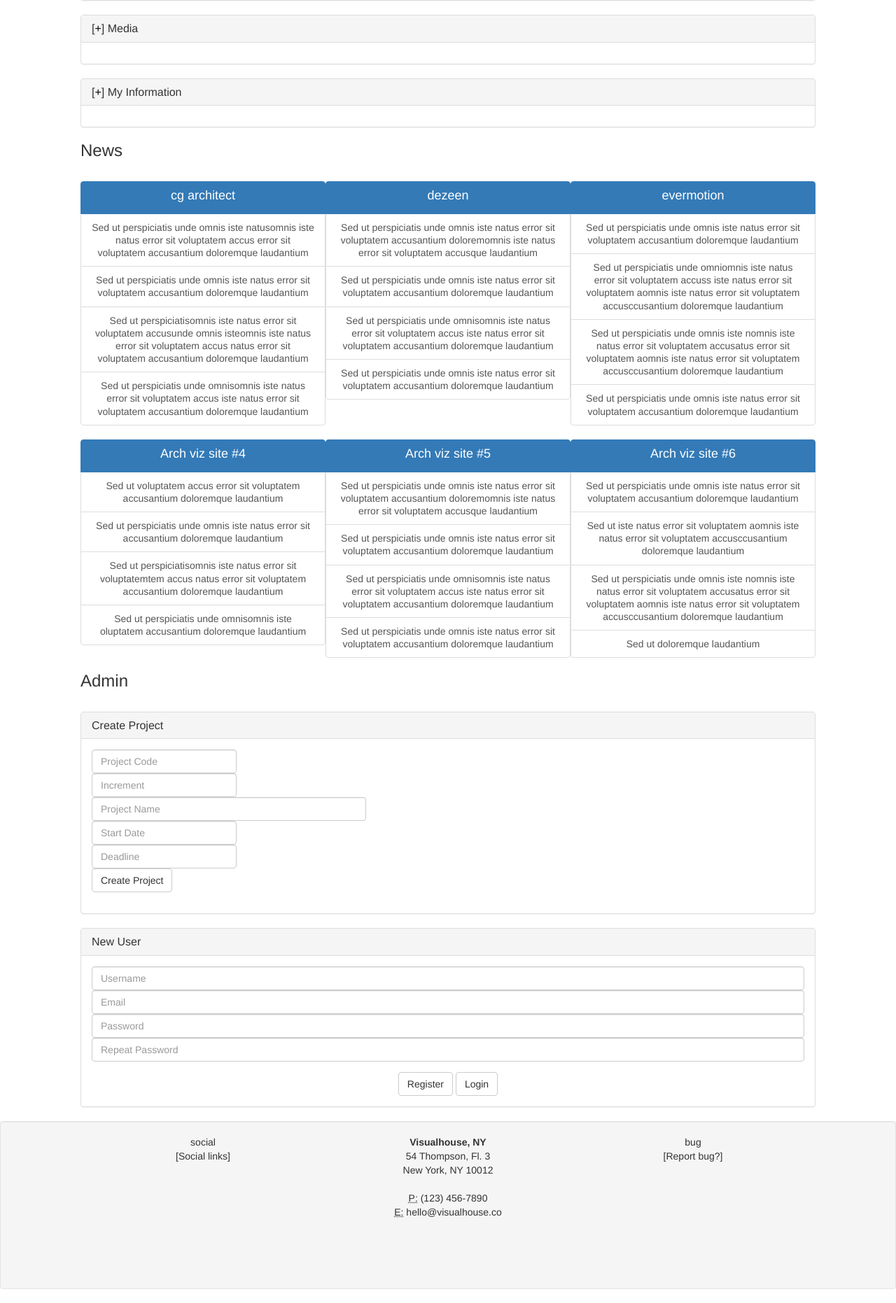
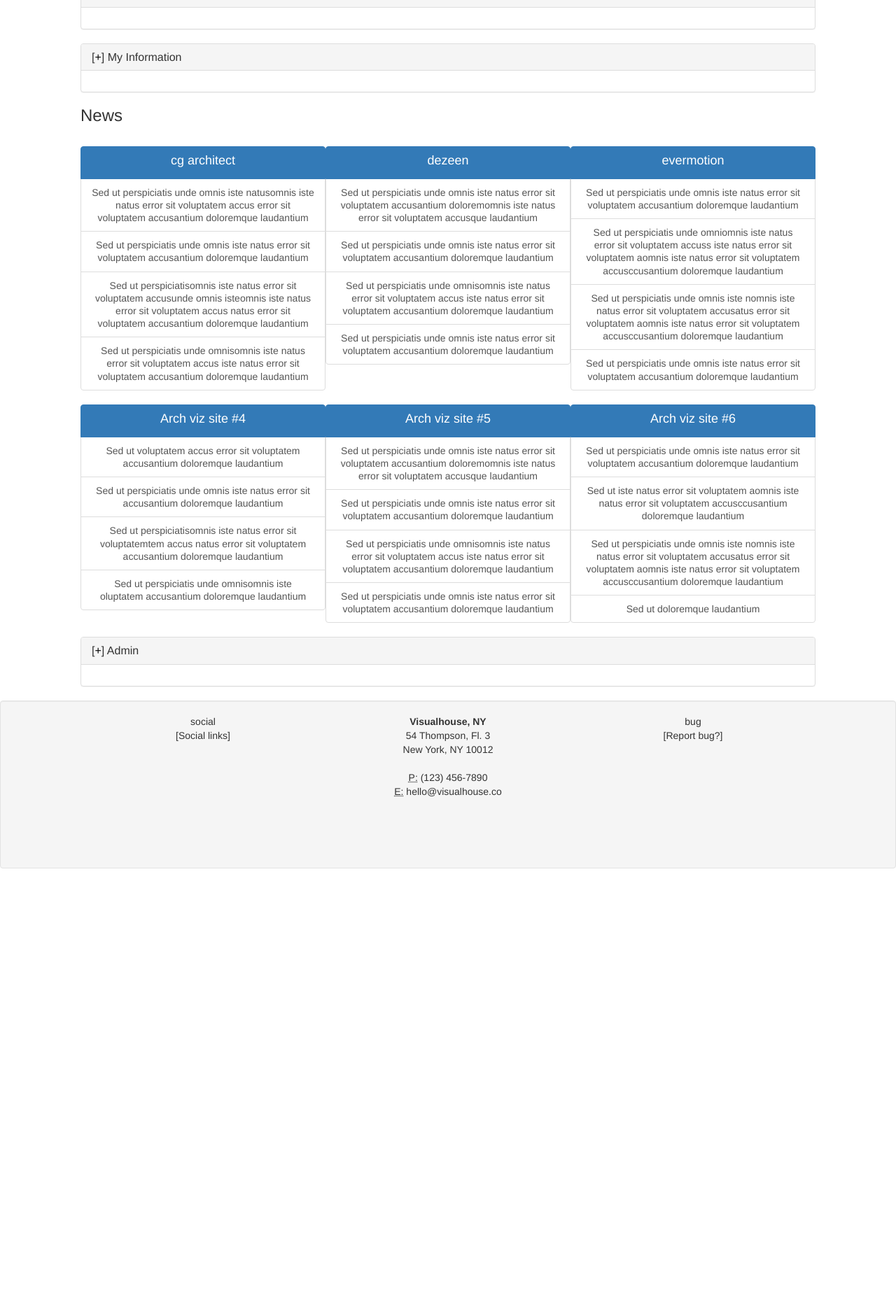
Before and after one commit to najar1412/dev-dash, a Django app: page /home/ in a window 1280 px wide. Shown: the part 630-2492 px from the top of the page at 70% size. After the commit the page ends 1871 px from the top, so only its background shows below. Run offline with Django 3.2, Linux system fonts and the light colour scheme; a user stored in the database is signed in; parts of the project's set-up code (start-up, migrations or seed data) failed here and were passed over; some libraries are stand-ins or nearby versions.

Commit message:
google charts

```diff
--- a/vhn/login/templates/base.html
+++ b/vhn/login/templates/base.html
@@ -17,6 +17,7 @@
                 google.charts.load('current', {'packages':['timeline']});
                 google.charts.setOnLoadCallback(drawChart);
                 function drawChart() {
+                var height = ({{ project_count|safe }} + 1) * 44
                 var container = document.getElementById('timeline');
                 var chart = new google.visualization.Timeline(container);
                 var dataTable = google.visualization.arrayToDataTable([
@@ -29,6 +30,7 @@
                     timeline: { showRowLabels: false },
                     avoidOverlappingGridLines: false,
                     forceIFrame: false,
+                    height: height,
                 };
 
                 chart.draw(dataTable, options);
@@ -68,6 +70,7 @@
 
     </head>
     <body>
+
 
         <div class="blended_grid">
             <div class="infobar">
--- a/vhn/login/templates/home.html
+++ b/vhn/login/templates/home.html
@@ -2,8 +2,6 @@
 {% load staticfiles %}
 
 {% block content %}
-
-
 
 <div class="panel panel-default">
     <div class="panel-heading">
@@ -80,10 +78,6 @@
 
 
 
-
-
-
-
 <div class="panel panel-default">
     <div class="panel-heading">
         <h3 class="panel-title">
@@ -94,9 +88,7 @@
     <div class="panel-body">
         <div id="exp1468505666" style="padding: 3px;">
 
-            <div class="panel-body" style="height:100%">
-                <div id="timeline" style="height:220px"></div>
-            </div>
+                <div id="timeline"></div>
         </div>
 
     </div>
@@ -152,7 +144,6 @@
             <small><b>Dental Provider: </b></small>&emsp;{{ loggedin_user_info.8 }}<br>
             <small><b>Dental Plan: </b></small>&emsp;{{ loggedin_user_info.9 }}<br>
             <br>
-            <a href="" class="btn btn-default">Edit</a>
         </div>
 
         <!-- Make Box init hidden -->
@@ -287,11 +278,27 @@
     </div>
 </div>
 
-<br>
-<h3>Admin</h3>
-<br>
+
+
+
+
+
+
 
 <div class="userbanner">
+
+<div class="panel panel-default">
+    <div class="panel-heading">
+        <h3 class="panel-title">
+            [<a title="show/hide" id="exp1468505670_link" href="javascript: void(0);" onclick="toggle(this, 'exp1468505670');"  style="text-decoration: none; color: #000000; ">−</a>]
+              Admin
+        </h3>
+    </div>
+    <div class="panel-body">
+        <div id="exp1468505670" style="padding: 3px;">
+
+
+
             <div class="panel panel-default">
 
                 <div class="panel-heading">
@@ -318,10 +325,6 @@
                     </form>
                 </div>
             </div>
-</div>
-
-
-<div class="userbanner">
 
             <div class="panel panel-default">
 
@@ -352,6 +355,17 @@
             </form>
         </div>
         </div>
+
+
+
         </div>
 
+                    <!-- Make Box init hidden -->
+                    <script language="javascript">toggle(getObject('exp1468505670_link'), 'exp1468505670');</script>
+    </div>
+</div>
+
+</div>
+
+
 {% endblock %}
--- a/vhn/login/views.py
+++ b/vhn/login/views.py
@@ -152,13 +152,16 @@ def home(request):
     form = NewProjectForm()
     comment_form = NewCommentForm()
 
+    project_count = len(projects_list)
+
     return render(request, 'home.html', {
         'user': request.user,
         'form': form,
         'comment_form': comment_form,
         'project_datatable' :project_datatable,
         'loggedin_user_info': loggedin_user_info,
-        'user_message': user_message
+        'user_message': user_message,
+        'project_count': project_count,
         }
         )
 
```
Lines whose indentation alone changed are shown as unchanged.
